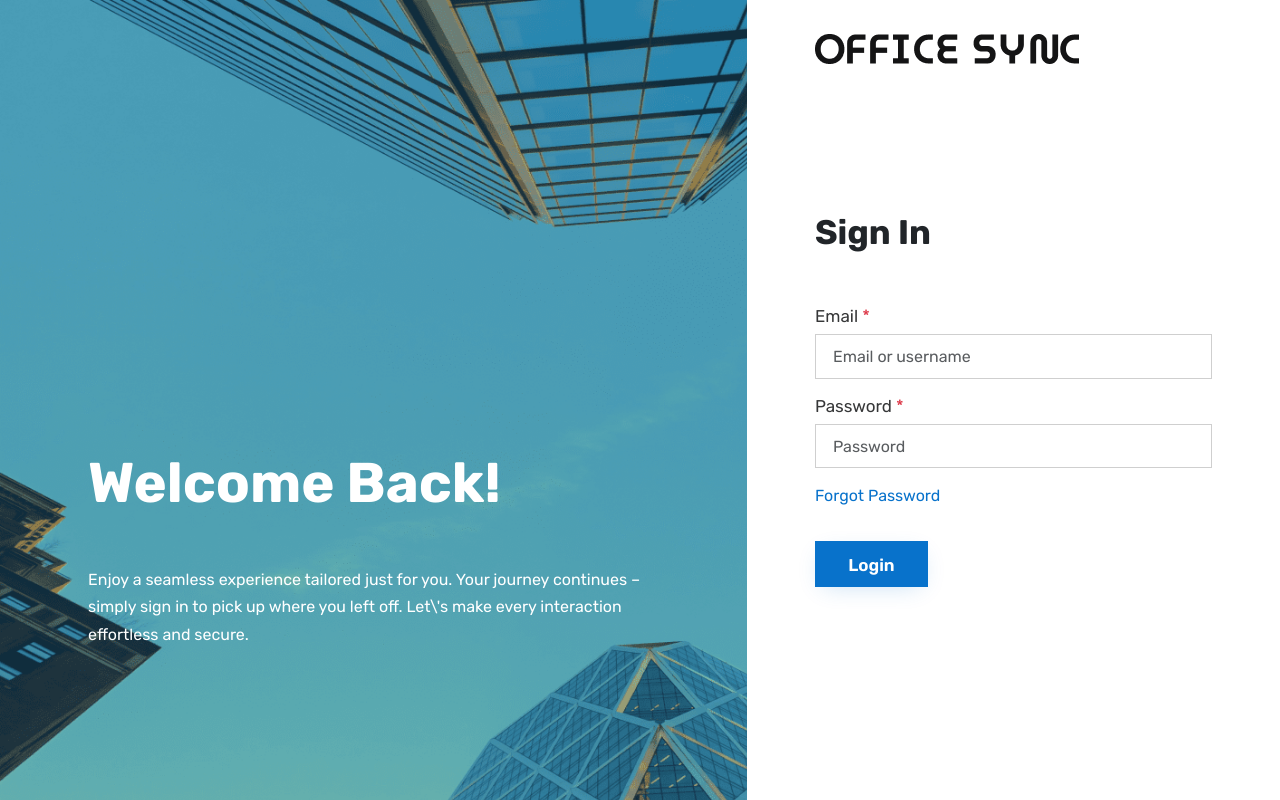
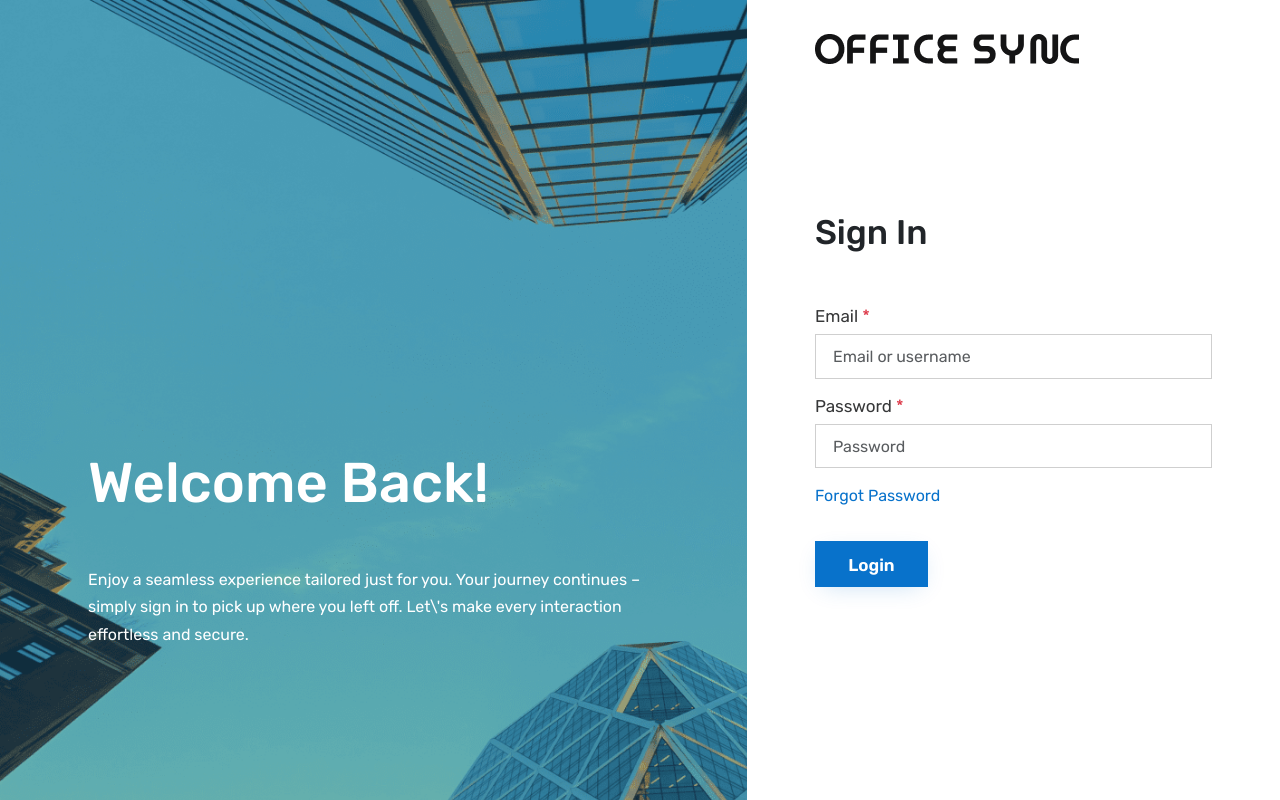
Before and after one commit to developerarjun/officesync-ui-react, a React (Vite) app: page /accounts/login in a window 1280 px wide. Built offline with nearby package versions, Linux system fonts and the light colour scheme.

Commit message:
Change the font weight for heading class

```diff
--- a/src/scss/base/_typography.scss
+++ b/src/scss/base/_typography.scss
@@ -6,7 +6,7 @@
 }
 
 .heading {
-    font-weight: $bold;
+    font-weight: $light-bold;
     font-family: $primaryfont;
 }
 
```
